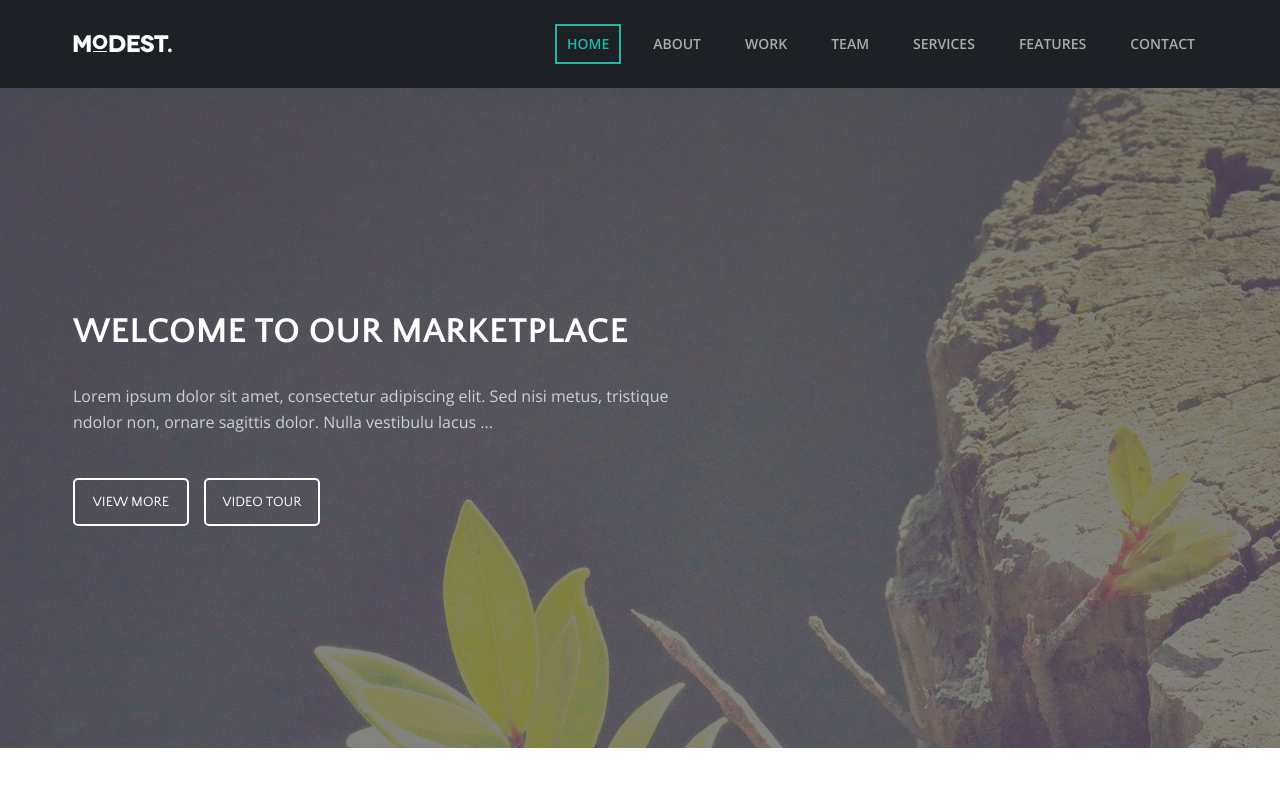
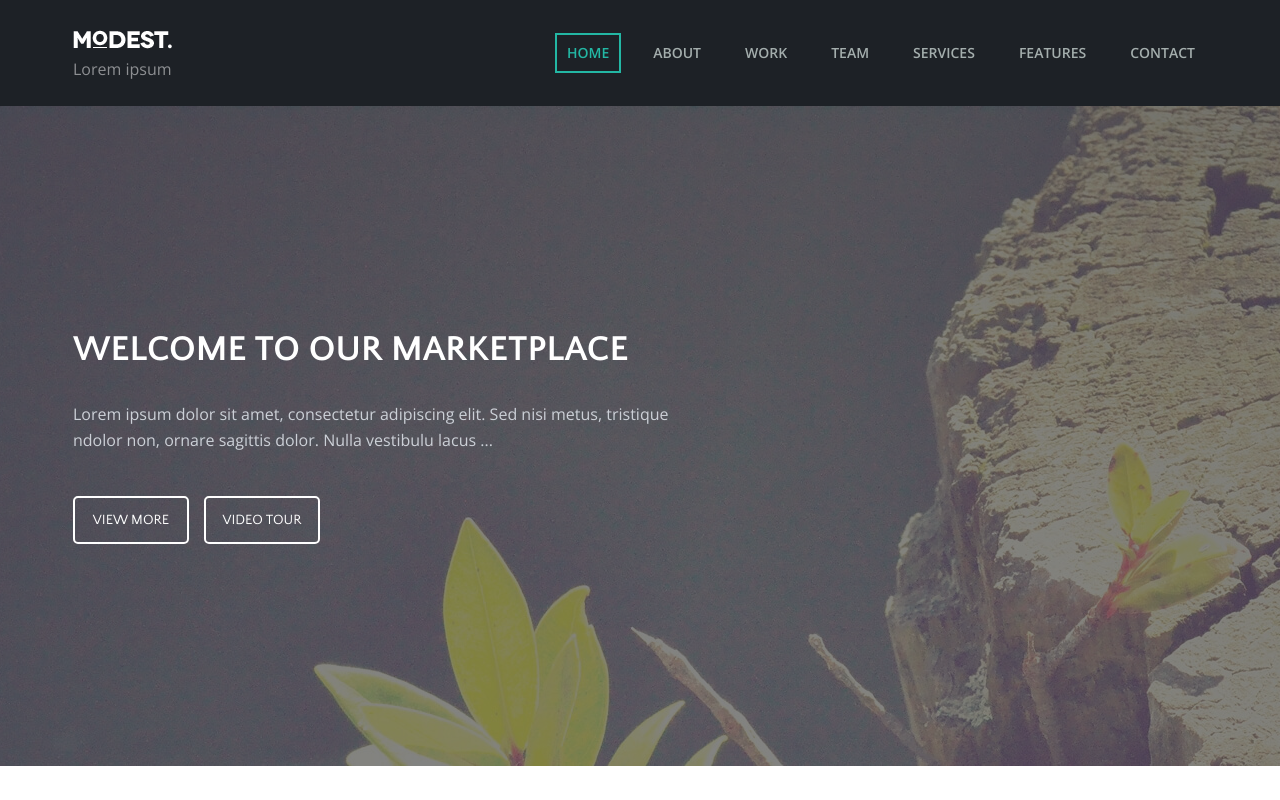
Before and after one commit to BirskiySergey/Modest, a plain HTML site: page index.html in a window 1280 px wide. Shown: the top 800 px of the page. Drawn offline with nearby package versions, Linux system fonts and the light colour scheme.

Commit message:
add logo description

```diff
--- a/index.html
+++ b/index.html
@@ -18,7 +18,7 @@
             <a class="logo" href="index.html">
             <img class="img" src="images/logo/modest.png" alt="not found">
           </a>
-            <div class="logo-description"></div>
+            <div class="logo-description">Lorem ipsum </div>
           </div>
           <div class="header-right">
             <nav class="header-navigation">
```
